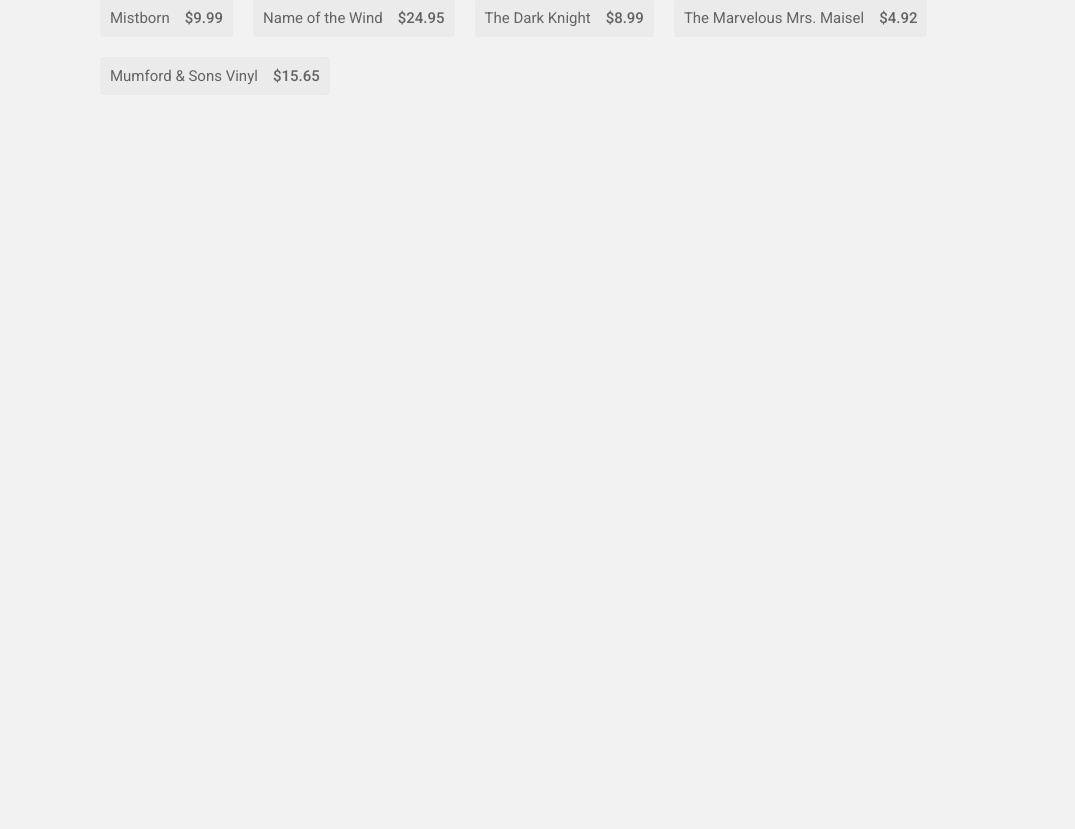
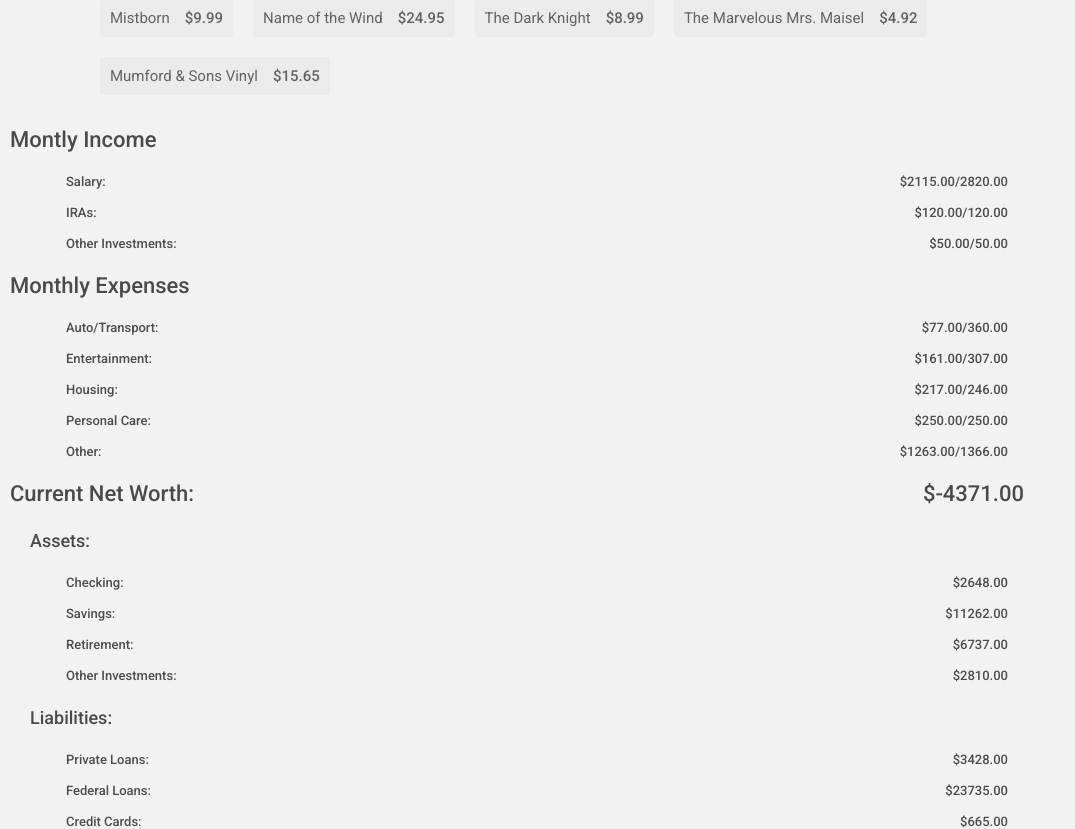
Before and after one commit to megdadkins7/budget, a React (Create React App) app: page / in a window 1280 px wide. Shown: the part 780-1609 px from the top of the page, without its empty margins (0-1075 px from the left). Before the commit the page ends 885 px from the top, so only its background shows below. Built offline with nearby package versions, Linux system fonts and the light colour scheme.

Commit message:
started summary page

```diff
--- a/src/App.js
+++ b/src/App.js
@@ -2,9 +2,11 @@
 import { ThemeProvider } from 'styled-components'
 
 import Category from './components/Category'
+import BudgetList from './components/BudgetList';
 
 import GlobalStyles from './styles/GlobalStyles'
 import { theme } from './styles/theme'
+
 
 function App() {
   return (
@@ -12,6 +14,7 @@
       <>
         <GlobalStyles />
         <Category />
+        <BudgetList />
       </>
     </ThemeProvider>
   )
--- /dev/null
+++ b/src/components/BudgetList.js
@@ -0,0 +1,108 @@
+import React from 'react';
+import styled from 'styled-components';
+
+import List from './List';
+import IncomeExpensesList from './IncomeExpensesList'
+
+import { numToCurrency } from '../lib'
+
+const StyledBudgetList = styled.div`
+    width: 80%;
+    h3 {
+        display: flex;
+        color: #4a4a4a;
+        font-size: 22px;
+        font-weight: 500;
+        margin-left: 10px;
+    }
+
+    h4 {
+        color: #4a4a4a;
+        font-size: 18px;
+        font-weight: 500;
+        margin-left: 30px;
+    }
+    .NetWorthNum {
+        margin-left: auto;
+    }
+`;
+
+const incomeCategories = [
+    {title: 'Salary', amount: 2115, total: 2820},
+    {title: 'IRAs', amount: 120, total: 120},
+    {title: 'Other Investments', amount: 50, total: 50},
+]
+
+const expenseCategories = [
+    {title: 'Auto/Transport', amount: 77, total: 360},
+    {title: 'Entertainment', amount: 161, total: 307},
+    {title: 'Housing', amount: 217, total: 246},
+    {title: 'Personal Care', amount: 250, total: 250},
+    {title: 'Other', amount: 1263, total: 1366}
+]
+
+const netWorthCategories = {
+    assets: [
+        {title: 'Checking', total: 2648},
+        {title: 'Savings', total: 11262},
+        {title: 'Retirement', total: 6737},
+        {title: 'Other Investments', total: 2810},
+    ],
+    liabilities : [
+        {title: 'Private Loans', total: 3428},
+        {title: 'Federal Loans', total: 23735},
+        {title: 'Credit Cards', total: 665},
+    ]
+}
+
+function calcNetWorth(assets, liabilities) {
+    const totalAssets = netWorthCategories.assets.reduce(
+        (nextTotal, netWorthTotal) => nextTotal + netWorthTotal.total,
+        0
+      );
+    const totalLiabilities = netWorthCategories.liabilities.reduce(
+        (nextTotal, netWorthTotal) => nextTotal + netWorthTotal.total,
+        0
+      );
+    const netWorth = totalAssets - totalLiabilities;
+    return netWorth;
+}
+
+
+export default function BudgetList() {
+    return (
+        <StyledBudgetList>
+            <div className='Income'>
+                <h3>Montly Income</h3>
+                <ul className='IncomeCategories'>
+                    {incomeCategories.map((incomeItem, i) => (
+                        <IncomeExpensesList key={`${incomeItem.title}${i}`} {...incomeItem} />
+                    ))}
+                </ul>
+            </div>
+            <div className='Expenses'>
+                <h3>Monthly Expenses</h3>
+                <ul className='ExpensesCategories'>
+                    {expenseCategories.map((expenseItem, i) => (
+                        <IncomeExpensesList key={`${expenseItem.title}${i}`} {...expenseItem} />
+                    ))}
+                </ul>
+            </div>
+            <div className='NetWorth'>
+                <h3>Current Net Worth: <span className='NetWorthNum'>{numToCurrency(calcNetWorth())}</span></h3>
+                <h4>Assets:</h4>
+                <ul>
+                    {netWorthCategories.assets.map((assetItem, i) => (
+                        <List key={`${assetItem.title}${i}`} {...assetItem} />
+                    ))}
+                </ul>
+                <h4>Liabilities:</h4>
+                <ul>
+                    {netWorthCategories.liabilities.map((liabilityItem, i) => (
+                        <List key={`${liabilityItem.title}${i}`} {...liabilityItem} />
+                    ))}
+                </ul>
+            </div>
+        </StyledBudgetList>
+    )
+}
--- /dev/null
+++ b/src/components/IncomeExpensesList.js
@@ -0,0 +1,37 @@
+import React from 'react';
+import styled from 'styled-components'
+
+import { numToCurrency } from '../lib'
+
+const StyledList = styled.div`
+    display: flex;
+    font-size: 13px;
+    color: #4d4d4d;
+    margin: 16px;
+    font-weight: 500;
+
+  .ListItems {
+    margin-left: auto;
+  }
+
+  .ListTitle {
+    display: flex;
+    flex-wrap: wrap;
+    margin-left: 10px;
+  }
+`;
+
+
+export default function IncomeExpensesList(props) {
+    return (
+    <StyledList>
+      <div>
+        <span className='ListTitle'>{props.title}: </span>
+      </div>
+      <div className="ListItems">
+        <span>{numToCurrency(props.amount)}</span>
+        <span>/{props.total.toFixed(2)}</span>
+      </div>
+    </StyledList>
+    )
+}
--- /dev/null
+++ b/src/components/List.js
@@ -0,0 +1,31 @@
+import React from 'react';
+import styled from 'styled-components'
+
+import { numToCurrency } from '../lib'
+
+const StyledList = styled.div`
+    display: flex;
+    font-size: 13px;
+    color: #4d4d4d;
+    margin: 16px;
+    font-weight: 500;
+
+  .ListItems {
+    margin-left: auto;
+  }
+
+  .ListTitle {
+    display: flex;
+    flex-wrap: wrap;
+    margin-left: 10px;
+  }
+`;
+
+export default function List(props) {
+    return (
+    <StyledList>
+      <span className='ListTitle'>{props.title}: </span>
+      <span className="ListItems">{numToCurrency(props.total)}</span>
+    </StyledList>
+    )
+}
```
